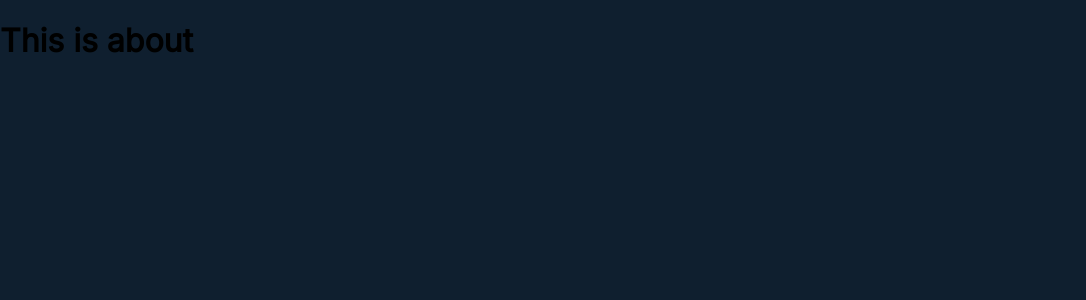
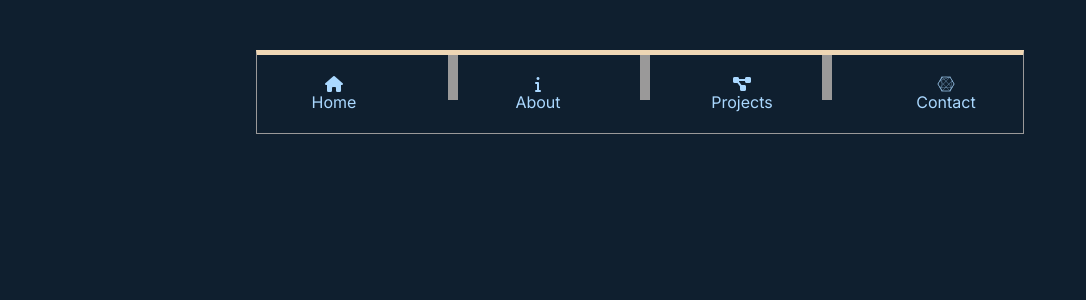
Before and after one commit to teresanguyenpl/Portfolio, a React (Create React App) app in the folder my-app/: page /about in a window 1280 px wide. Shown: the top 300 px of the page, without its empty margins (0-1086 px from the left). Built offline with nearby package versions, Linux system fonts and the light colour scheme.

Commit message:
done homepage

```diff
--- a/my-app/src/components/About.js
+++ b/my-app/src/components/About.js
@@ -1,9 +1,10 @@
 import React from 'react'
+import Navbar from './Navbar'
 
 const About = () => {
     return (
         <div>
-            <h1>This is about</h1>
+            <Navbar />
         </div>
     )
 }
--- a/my-app/src/components/Dots.js
+++ /dev/null
@@ -1,31 +0,0 @@
-import React from 'react'
-import styled from 'styled-components'
-import { gray } from "./Styles";
-
-const MyDots = styled.div`
-position: fixed;
-right: 4rem;
-`
-
-const Dot = styled.hr`
-display: flex;
-flex-direction: column;
-margin-bottom: 10px;
-border-radius: 50%;
-width: 10px;
-height: 10px;
-background-color: ${gray};
-`
-
-const Dots = () => {
-    return (
-        <MyDots>
-            <Dot />
-            <Dot />
-            <Dot />
-            <Dot />
-        </MyDots>
-    )
-}
-
-export default Dots
--- a/my-app/src/components/Home.js
+++ b/my-app/src/components/Home.js
@@ -3,17 +3,16 @@ import Navbar from './Navbar'
 import Line from './Line'
 import Social from './Social'
 import HomeText from './HomeText'
-import Dots from './Dots'
+
+
 
 const Home = () => {
     return (
         <div>
            <Navbar />
            <Line />
-           <Dots />
            <Social />
            <HomeText />
-
         </div>
     )
 }
--- a/my-app/src/components/HomeText.js
+++ b/my-app/src/components/HomeText.js
@@ -13,6 +13,10 @@ top: 45%;
 font-weight: 100;
 font-size: 55px;
 color: ${gray};
+
+opacity: 0;
+animation: fadeIn 3s;
+animation-fill-mode: forwards;
 `
 
 const HalfRight  = styled.h1`
@@ -22,6 +26,11 @@ top: 45%;
 font-weight: 100;
 font-size: 55px;
 color: ${gold};
+
+opacity: 0;
+animation: fadeIn 3s;
+animation-delay: 2s;
+animation-fill-mode: forwards;
 `
 
 const Bottom  = styled.h1`
@@ -34,6 +43,10 @@ color: ${gray};
 span {
     color: ${blue};
 }
+opacity: 0;
+animation: fadeIn 3s;
+animation-delay: 4s;
+animation-fill-mode: forwards;
 `
 
 const HomeText = () => {
--- a/my-app/src/components/Line.js
+++ b/my-app/src/components/Line.js
@@ -1,40 +1,36 @@
 import React from 'react'
 import styled from 'styled-components'
-import { gold, gray } from "./Styles";
+import { gold } from "./Styles";
 
 const MyLine = styled.div`
 position: fixed;
 top: 50px;
 left: 50%;
 width: 15px;
-height: 50%;
+height: 0;
 background-color: ${gold};
+
+animation: slideDown 3s;
+animation-delay: 2s;
+animation-fill-mode: forwards;
+
+@keyframes slideDown {
+    from {
+        height: 0;
+    }
+    to {
+        height: 50%;
+    }
+}
 `;
 
-const SmallLine1 = styled.div`
-position: fixed;
-top: 55px;
-left: 35%;
-width: 10px;
-height: 45px;
-background-color: ${gray};
-`
-
-const SmallLine2 = styled.div`
-position: fixed;
-top: 55px;
-right: 35%;
-width: 10px;
-height: 45px;
-background-color: ${gray};
-`
 
 const Line = () => {
     return (
-        <MyLine>
-            <SmallLine1 />
-            <SmallLine2 />
-        </MyLine>
+        <div>
+        <MyLine />
+        </div>
+
     )
 }
 
--- a/my-app/src/components/Navbar.js
+++ b/my-app/src/components/Navbar.js
@@ -1,6 +1,6 @@
 import React from 'react'
 import styled from 'styled-components'
-import { gold, blue } from "./Styles";
+import { gold, blue, gray } from "./Styles";
 
 
 const Contain = styled.div`
@@ -10,10 +10,24 @@ gap: 50px;
 margin-top: 50px;
 margin-left: 20%;
 margin-right: 20%;
-border-bottom: 0.01em solid ${gold};
+border-bottom: 0.01em solid ${gray};
 border-top: 5px solid ${gold};
-border-right: 1px solid ${gold};
-border-left: 1px solid ${gold};
+border-right: 1px solid ${gray};
+border-left: 1px solid ${gray};
+
+opacity: 0;
+animation: fadeIn 3s;
+animation-fill-mode: forwards;
+
+@keyframes fadeIn {
+    from {
+        opacity: 0;
+    }
+    to {
+        opacity: 1;
+    }
+}
+
 ul {
     position: relative;
     width: 100%;
@@ -22,11 +36,7 @@ ul {
     text-align: center;
     overflow: hidden;
     padding: 5px 10px;
-    li {
-        color: ${blue};
-    }
     a {
-        color: ${blue};
         text-decoration: none;
     }
 }
@@ -34,27 +44,98 @@ ul {
 ul:hover {
 
 }
-`;
+`
+
+const SmallLine1 = styled.div`
+position: fixed;
+top: 55px;
+left: 35%;
+width: 10px;
+height: 0;
+background-color: ${gray};
+
+animation: slideDownSmall 3s;
+animation-delay: 2s;
+animation-fill-mode: forwards;
+
+@keyframes slideDownSmall {
+    from {
+        height: 0;
+    }
+    to {
+        height: 45px;
+    }
+}
+`
+
+const SmallLine2 = styled.div`
+position: fixed;
+top: 55px;
+right: 35%;
+width: 10px;
+height: 0;
+background-color: ${gray};
+
+animation: slideDownSmall 3s;
+animation-delay: 2s;
+animation-fill-mode: forwards;
+`
+
+const SmallLine3 = styled.div`
+position: fixed;
+top: 55px;
+left: 50%;
+width: 10px;
+height: 0;
+background-color: ${gray};
+
+animation: slideDownSmall 3s;
+animation-delay: 2s;
+animation-fill-mode: forwards;
+`
 
 const Navbar = () => {
+    //Set the color of navbar items when navigate to different pages
+    const [homeColor, setHomeColor] = React.useState(blue);
+    const [aboutColor, setAboutColor] = React.useState(blue);
+    const [projectsColor, setProjectsColor] = React.useState(blue);
+    const [contactColor, setContactColor] = React.useState(blue);
+
+    React.useEffect(() => {
+        if(window.location.pathname === "/") {
+            setHomeColor(gold)
+        }
+        else if(window.location.pathname === "/About") {
+            setAboutColor(gold)
+        }
+        else if(window.location.pathname === "/Projects") {
+            setProjectsColor(gold)
+        }
+        else if(window.location.pathname === "/Contact") {
+            setContactColor(gold)
+        }
+    })
     return (
         <Contain>
             <ul>
-                <li className='fas fa-home'></li>
-                <a href='/'>Home</a>
+                <li className='fas fa-home' style={{ color: homeColor}}></li>
+                <a href='/' style={{ color: homeColor}}>Home</a>
             </ul>
             <ul>
-                <li className='fas fa-info'></li>
-                <a href='/About'>About</a>
+                <li className='fas fa-info' style={{ color: aboutColor}}></li>
+                <a href='/About' style={{ color: aboutColor}}>About</a>
             </ul>
             <ul>
-                <li className='fas fa-project-diagram'></li>
-                <a href='/Projects'>Projects</a>
+                <li className='fas fa-project-diagram' style={{ color: projectsColor}}></li>
+                <a href='/Projects' style={{ color: projectsColor}}>Projects</a>
             </ul>
             <ul>
-                <li className='fab fa-connectdevelop'></li>
-                <a href='/Contact'>Contact</a>
+                <li className='fab fa-connectdevelop' style={{ color: contactColor}}></li>
+                <a href='/Contact' style={{ color: contactColor}}>Contact</a>
             </ul>
+            <SmallLine1 />
+            <SmallLine2 />
+            <SmallLine3 />
         </Contain>
     )
 }
--- a/my-app/src/components/Social.js
+++ b/my-app/src/components/Social.js
@@ -14,12 +14,29 @@ a {
     color: ${gold};
     padding: 0 0 15px 0;
 }
+
+opacity: 0;
+animation: fadeIn 3s;
+animation-fill-mode: forwards;
 `
 
 const StraightLine = styled.span`
 width: 1px;
-height: 8rem;
+height: 0;
 background-color: ${gold};
+
+animation: slideUp 3s;
+animation-delay: 2s;
+animation-fill-mode: forwards;
+
+@keyframes slideUp {
+    from {
+        height: 0;
+    }
+    to {
+        height: 8rem;
+    }
+}
 `
 
 const Social = () => {
```
